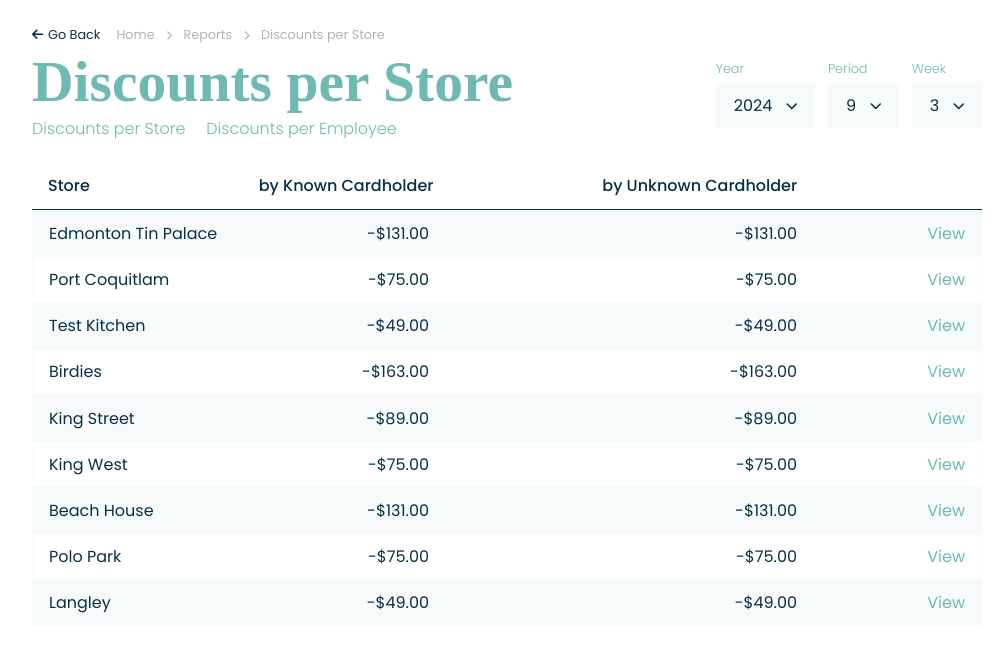
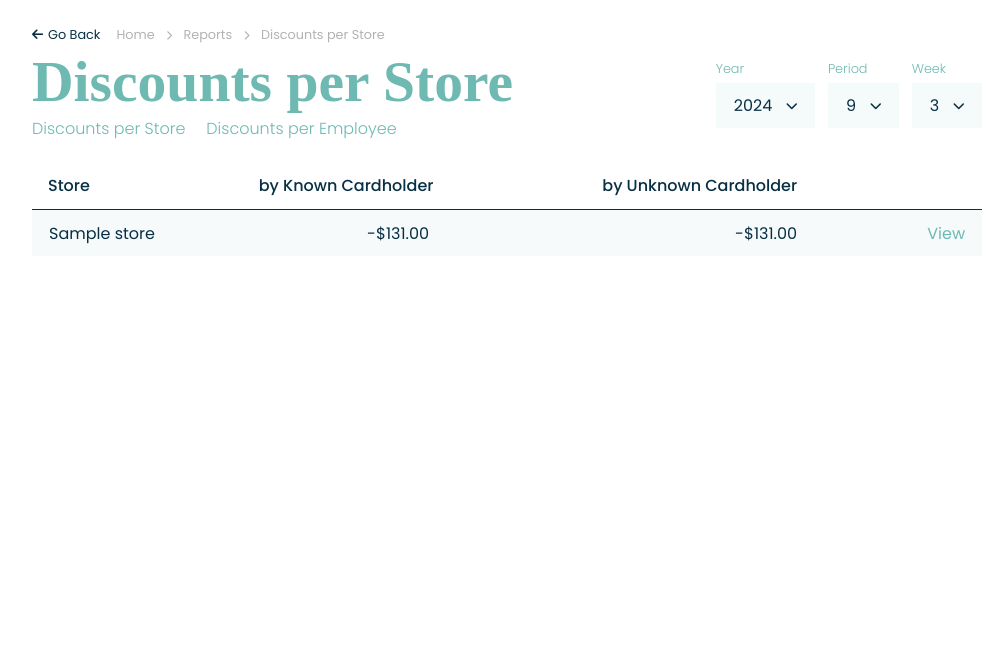
Before and after one commit to RyanDanielLee/Earls-Discount-System, a Django app: page /site_admin/reports/total_discounts_per_store/ in a window 1280 px wide. Shown: the part 62-714 px from the top of the page, without its empty margins (133-1129 px from the left). Run offline with Django 5.2, Linux system fonts and the light colour scheme; tables that the repository leaves empty hold one stand-in row (values such as "Sample post"); some web fonts are replaced.

Commit message:
Update store data

```diff
--- a/Earls_Discount_System/site_admin/views.py
+++ b/Earls_Discount_System/site_admin/views.py
@@ -2,7 +2,7 @@ from django.shortcuts import render, redirect
 from django.http import HttpResponse
 from django.utils import timezone
 from datetime import timedelta
-from .models import Cardholder, CardType, Company, Card, WalletSelectionToken
+from .models import Cardholder, CardType, Company, Card, WalletSelectionToken, Store
 from .utils import send_wallet_selection_email, generate_card_number
 # search
 from django.db.models import Q
@@ -231,7 +231,8 @@ def reports_dashboard(request):
     return render(request, 'reports/reports-dashboard.html')
 
 def total_discounts_per_store(request):
-    return render(request, 'reports/reports-store.html')
+    stores = Store.objects.all()
+    return render(request, 'reports/reports-store.html', {'stores': stores})
 
 def drilldown_store(request):
     return render(request, 'reports/drilldown-store.html')
--- a/Earls_Discount_System/templates/reports/reports-store.html
+++ b/Earls_Discount_System/templates/reports/reports-store.html
@@ -73,60 +73,14 @@
                     </tr>
                 </thead>
                 <tbody>
+                    {% for store in stores %}
                     <tr>
-                        <td data-title="Store">Edmonton Tin Palace</td>
+                        <td data-title="Store">{{ store.name }}</td>
                         <td data-title="by Known Cardholder">-$131.00</td>
                         <td data-title="by Unknown Cardholder">-$131.00</td>
                         <td><a href="{% url 'drilldown_store' %}"><button class="view-button">View</button></a></td>
                     </tr>
-                    <tr>
-                        <td data-title="Store">Port Coquitlam</td>
-                        <td data-title="by Known Cardholder">-$75.00</td>
-                        <td data-title="by Unknown Cardholder">-$75.00</td>
-                        <td><a href="{% url 'drilldown_store' %}"><button class="view-button">View</button></a></td>
-                    </tr>
-                    <tr>
-                        <td data-title="Store">Test Kitchen</td>
-                        <td data-title="by Known Cardholder">-$49.00</td>
-                        <td data-title="by Unknown Cardholder">-$49.00</td>
-                        <td><a href="{% url 'drilldown_store' %}"><button class="view-button">View</button></a></td>
-                    </tr>
-                    <tr>
-                        <td data-title="Store">Birdies</td>
-                        <td data-title="by Known Cardholder">-$163.00</td>
-                        <td data-title="by Unknown Cardholder">-$163.00</td>
-                        <td><button class="view-button">View</button></td>
-                    </tr>
-                    <tr>
-                        <td data-title="Store">King Street</td>
-                        <td data-title="by Known Cardholder">-$89.00</td>
-                        <td data-title="by Unknown Cardholder">-$89.00</td>
-                        <td><button class="view-button">View</button></td>
-                    </tr>
-                    <tr>
-                        <td data-title="Store">King West</td>
-                        <td data-title="by Known Cardholder">-$75.00</td>
-                        <td data-title="by Unknown Cardholder">-$75.00</td>
-                        <td><button class="view-button">View</button></td>
-                    </tr>
-                    <tr>
-                        <td data-title="Store">Beach House</td>
-                        <td data-title="by Known Cardholder">-$131.00</td>
-                        <td data-title="by Unknown Cardholder">-$131.00</td>
-                        <td><button class="view-button">View</button></td>
-                    </tr>
-                    <tr>
-                        <td data-title="Store">Polo Park</td>
-                        <td data-title="by Known Cardholder">-$75.00</td>
-                        <td data-title="by Unknown Cardholder">-$75.00</td>
-                        <td><button class="view-button">View</button></td>
-                    </tr>
-                    <tr>
-                        <td data-title="Store">Langley</td>
-                        <td data-title="by Known Cardholder">-$49.00</td>
-                        <td data-title="by Unknown Cardholder">-$49.00</td>
-                        <td><button class="view-button">View</button></td>
-                    </tr>
+                    {% endfor %}
                 </tbody>
             </table>
         </div>
```
